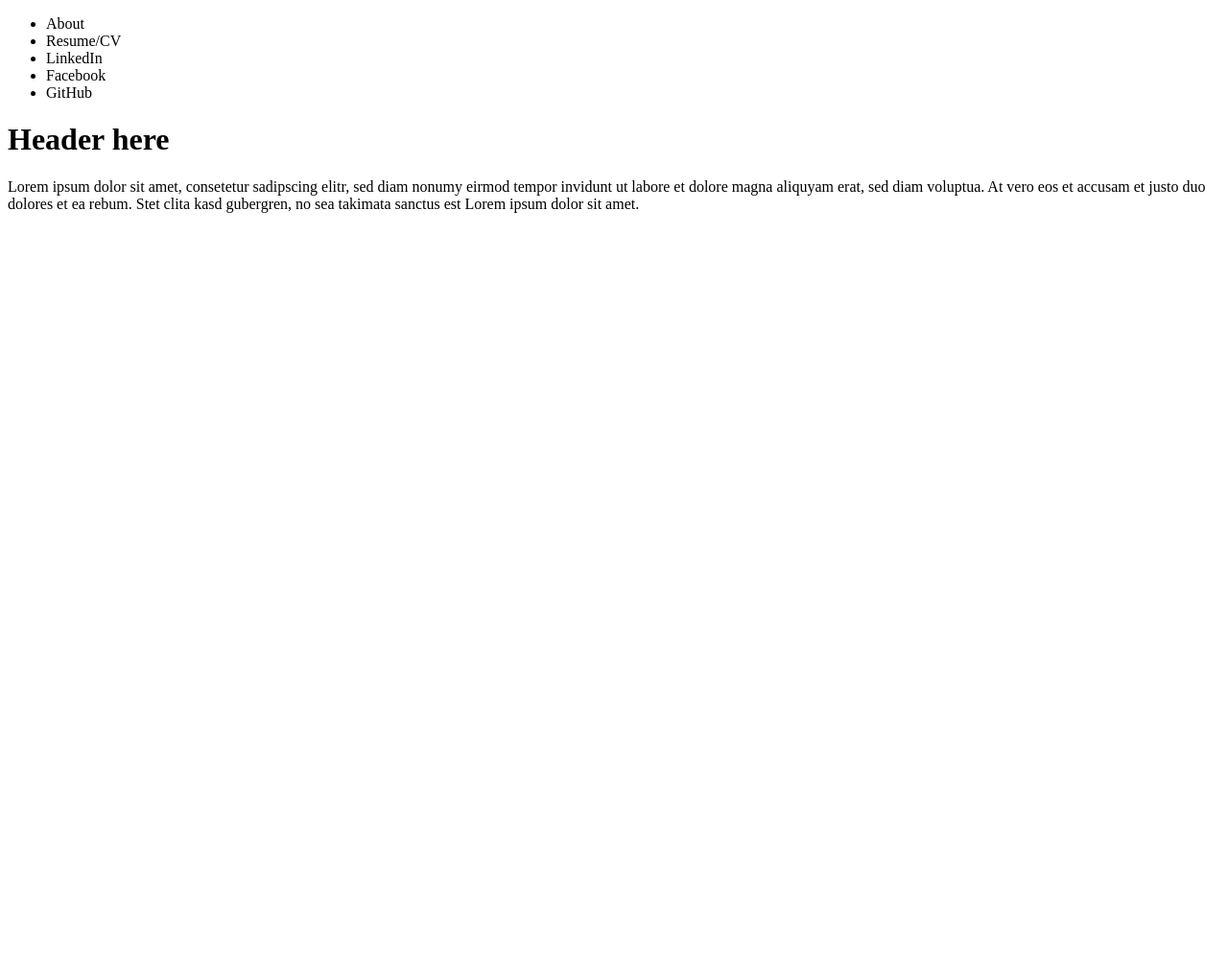
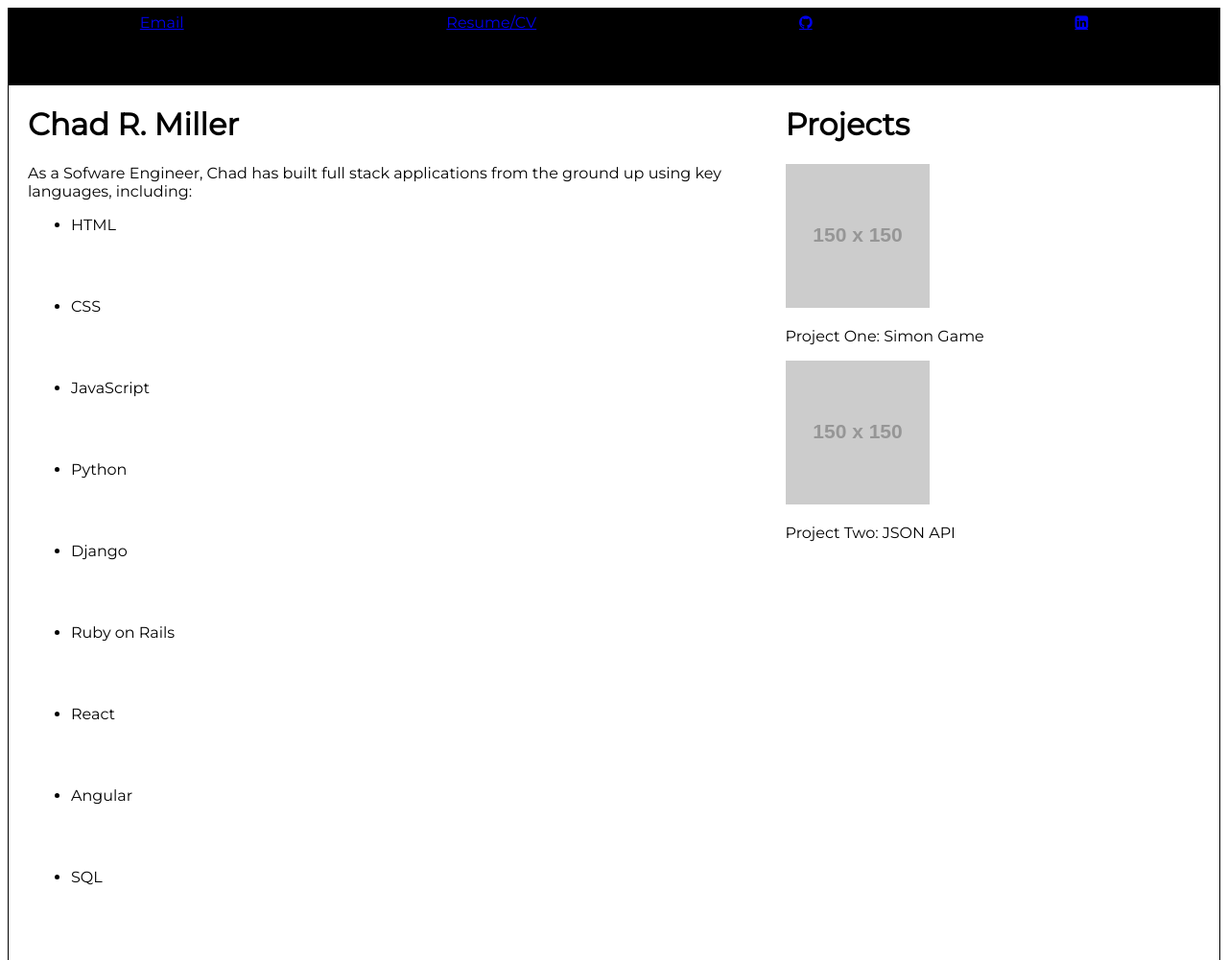
Before and after one commit to chaders77/chaders77.gitub.io, a plain HTML site: page index.html in a window 1280 px wide. Shown: the top 1001 px of the page at 96% size. Before the commit the page ends 800 px from the top, so only its background shows below. Drawn offline with Linux system fonts and the light colour scheme; placeholder pictures from the web are drawn by us.

Commit message:
Added links, sidebar, new font, updated links to open in a new browser

```diff
--- a/index.html
+++ b/index.html
@@ -4,37 +4,51 @@
     <meta charset="UTF-8">
     <meta name="viewport" content="width=device-width, initial-scale=1.0">
     <meta http-equiv="X-UA-Compatible" content="ie=edge">
+    <link rel="stylesheet" href="style.css" />
+    <link href="https://fonts.googleapis.com/css?family=Montserrat" rel="stylesheet">
+    <link rel="stylesheet" href="https://cdnjs.cloudflare.com/ajax/libs/font-awesome/4.7.0/css/font-awesome.min.css">
     <title>Chad Miller Portfolio</title>
 </head>
  <body>
-    <header class="site-header">
-        <div class="logo"></div>
+    <header class="site">
         <nav class="navbar">
-          <ul class="navbar-items">
-            <li class="navbar-item">About</li>
-            <li class="navbar-item">Resume/CV</li>
-            <li class="navbar-item">LinkedIn</li>
-            <li class="navbar-item">Facebook</li>
-            <li class="navbar-item">GitHub</li>
-          </ul>
+            <ul class="container">
+                <li><a href="#">Email</a></li>
+                <li><a href="#">Resume/CV</a></li>
+                <li><a href="https://github.com/chaders77" target="_blank" class="fa fa-github"></a></li>
+                <li><a href="https://www.linkedin.com/in/chadmiller1000/" class="fa fa-linkedin-square"></a></li>
+            </ul>
         </nav>
     </header>
     <main class="content">
         <div class="text">
-            <h1>Header here</h1>
+            <h1>Chad R. Miller</h1>
             <p>
-            Lorem ipsum dolor sit amet, consetetur sadipscing elitr, sed diam
-            nonumy eirmod tempor invidunt ut labore et dolore magna aliquyam
-            erat, sed diam voluptua. At vero eos et accusam et justo duo dolores
-            et ea rebum. Stet clita kasd gubergren, no sea takimata sanctus est
-            Lorem ipsum dolor sit amet.
+                As a Sofware Engineer, Chad has built full stack applications from the ground up using key languages, including:
             </p>
+            <ul>
+                <li>HTML</li>
+                <li>CSS</li>
+                <li>JavaScript</li>
+                <li>Python</li>
+                <li>Django</li>
+                <li>Ruby on Rails</li>
+                <li>React</li>
+                <li>Angular</li>
+                <li>SQL</li>
+            </ul>
         </div>
-        <div class="projects">
-
-        </div>
-
-    </footer>
+        <div class="sidebar">
+                <h1>Projects</h1>
+                <div class="sidebar-card">
+                  <img src="https://placehold.it/150x150" alt="" />
+                  <p class="sidebar-card-caption">Project One: Simon Game</p>
+                </div>
+                <div class="sidebar-card">
+                  <img src="https://placehold.it/150x150" alt="" />
+                  <p class="sidebar-card-caption">Project Two: JSON API</p>
+                </div>
+              </div>
     </div>
 </body>
 </html>
--- a/style.css
+++ b/style.css
@@ -0,0 +1,47 @@
+body {
+    border: solid black 1px;
+    font-family: 'Montserrat', sans-serif;
+}
+.container {
+    background-color: black;
+    color: white;
+    display: flex;
+    flex-direction: row;
+    justify-content: space-around;
+    height: 80px;
+    padding: 5px;
+    margin: 5px;
+}
+li {
+    height: 80px;
+    margin: 5px;
+}
+.navbar ul {
+    list-style-type: none;
+    margin: 0;
+    padding: 0;
+  }
+.content {
+    display: flex;
+  }
+.text {
+    margin: 0 0 0 20px;
+}
+.sidebar {
+    padding: 0 20px 20px 20px;
+    width: 40%;
+    vertical-align: top;
+    display: inline-block;
+    background-color: white;
+ }
+
+  @media all and (max-width: 600px) {
+
+    .container {
+      flex-wrap: wrap;
+    }
+
+    .container > li {
+      flex-basis: 50%;
+    }
+  }
```
